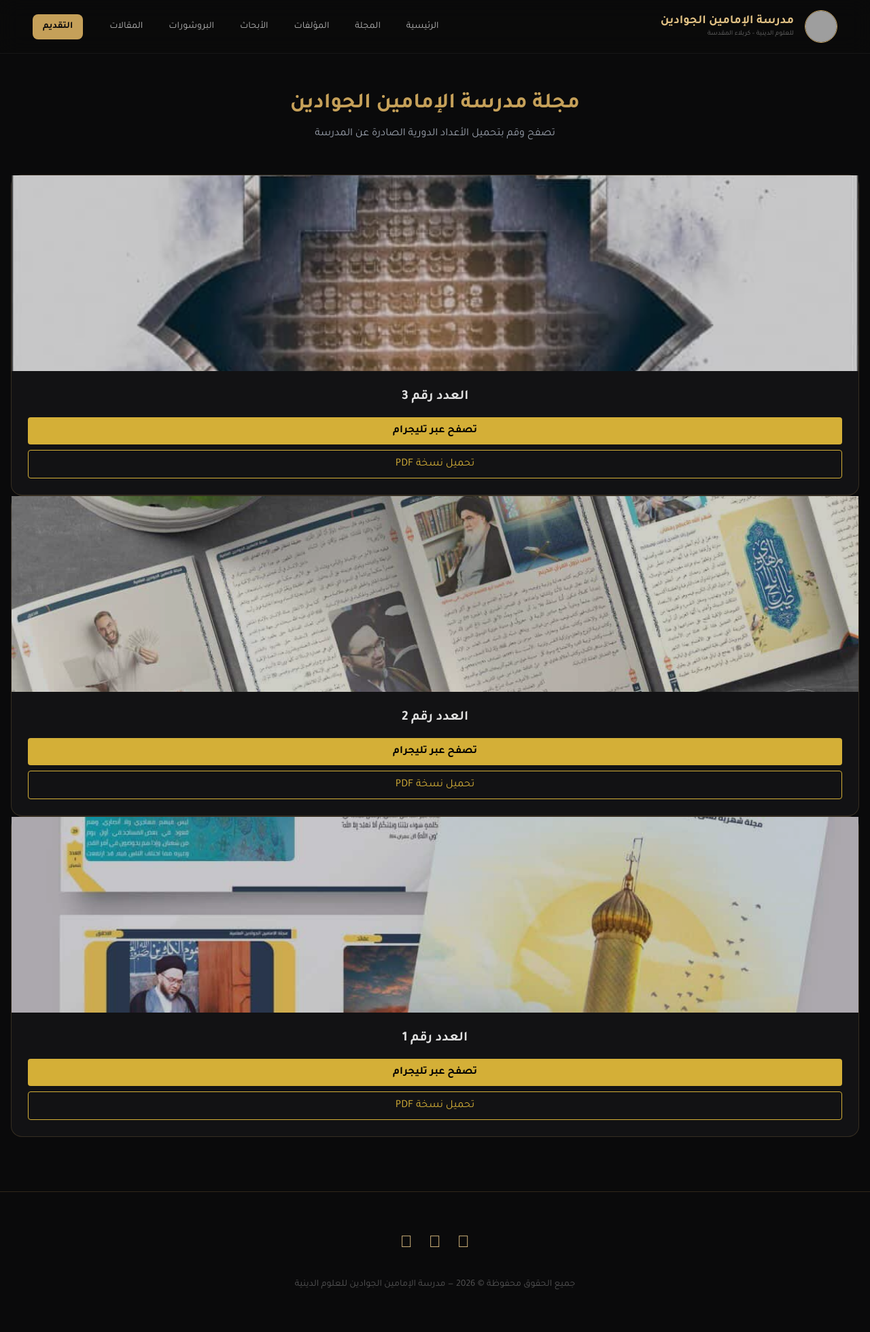
After one commit to salanasa/my-website, a Flask app: page /magazine in a window 1280 px wide. The commit adds this page. Shown: the whole page at 68% size. Run offline with Flask 3, Linux system fonts and the light colour scheme; some libraries are stand-ins or nearby versions; some web fonts are replaced; grey boxes are pictures that could not be loaded.

Commit message:
Save before adding sections

```diff
--- a/app.py
+++ b/app.py
@@ -6,5 +6,30 @@ app = Flask(__name__)
 def home():
     return render_template('index.html')
 
+@app.route('/magazine')
+def magazine():
+    return render_template('magazine.html')
+
+@app.route('/books')
+def books():
+    return render_template('books.html')
+
+@app.route('/research')
+def research():
+    return render_template('research.html')
+
+@app.route('/brochures')
+def brochures():
+    return render_template('brochures.html')
+
+@app.route('/articles')
+def articles():
+    return render_template('articles.html')
+
+# Optional: catch-all or error handler if templates are missing
+@app.errorhandler(404)
+def page_not_found(e):
+    return "الصفحة غير موجودة", 404
+
 if __name__ == '__main__':
     app.run(debug=True)
--- /dev/null
+++ b/templates/layout.html
@@ -0,0 +1,84 @@
+<!DOCTYPE html>
+<html lang="ar" dir="rtl">
+<head>
+    <meta charset="UTF-8">
+    <meta name="viewport" content="width=device-width, initial-scale=1.0">
+    <meta name="description" content="مدرسة الإمامين الجوادين للعلوم الدينية - كربلاء المقدسة">
+    <title>{% block title %}مدرسة الإمامين الجوادين{% endblock %}</title>
+
+    <!-- Font Awesome & Tailwind -->
+    <link rel="stylesheet" href="https://cdnjs.cloudflare.com/ajax/libs/font-awesome/6.5.1/css/all.min.css?v=1.1">
+    <link href="https://fonts.googleapis.com/css2?family=Amiri:wght@400;700&family=Tajawal:wght@400;500;700&display=swap" rel="stylesheet">
+    <script src="https://cdn.tailwindcss.com"></script>
+
+    <style>
+        @font-face {
+            font-family: 'Al-Jazeera-Arabic';
+            src: url('/static/fonts/al-jazeera.ttf') format('truetype');
+            font-display: swap;
+        }
+        *, *::before, *::after { font-family: 'Al-Jazeera-Arabic', 'Tajawal', sans-serif !important; box-sizing: border-box; }
+        [class^="fa-"], [class*=" fa-"] { font-family: 'Font Awesome 6 Free' !important; font-weight: 900 !important; }
+
+        :root {
+            --gold: #c5a059; --gold-light: #e2c285; --gold-dark: #8e7037;
+            --dark: #0a0a0b; --dark2: #121214; --white: #FFFFFF;
+            --transition: all 0.35s cubic-bezier(0.4, 0, 0.2, 1);
+        }
+
+        body { background: var(--dark); color: #e0e0e0; line-height: 1.7; overflow-x: hidden; }
+        .golden-title { text-align: center; margin-top: 50px; margin-bottom: 40px; font-size: 32px; color: var(--gold); font-weight: 700; }
+        .luxury-card { background: var(--dark2); border: 1px solid rgba(197, 160, 89, 0.2); border-radius: 16px; transition: var(--transition); }
+        .luxury-card:hover { transform: translateY(-5px); border-color: var(--gold); box-shadow: 0 10px 30px rgba(197, 160, 89, 0.15); }
+
+        header { background: rgba(10, 10, 11, 0.9); backdrop-filter: blur(15px); position: sticky; top: 0; z-index: 1000; border-bottom: 1px solid rgba(255,255,255,0.05); padding: 15px 48px; }
+        .nav-link { color: rgba(255,255,255,0.7); text-decoration: none; padding: 8px 15px; font-size: 14px; transition: var(--transition); }
+        .nav-link:hover { color: var(--gold-light); }
+        .nav-btn { background: var(--gold); color: var(--dark) !important; border-radius: 8px; font-weight: 600; }
+
+        footer { background: var(--dark); border-top: 1px solid rgba(197, 160, 89, 0.2); padding: 60px 48px; margin-top: 80px; }
+        @media (max-width: 900px) { header { padding: 15px 20px; } .nav-links { display: none; } }
+    </style>
+    {% block extra_css %}{% endblock %}
+</head>
+<body>
+
+<header>
+    <div class="container mx-auto flex justify-between items-center">
+        <a href="{{ url_for('home') }}" class="flex items-center gap-4 text-decoration-none">
+            <img src="https://i.ibb.co/8v1WMCg/logo-png.jpg" alt="Logo" class="w-12 h-12 rounded-full border border-[#c5a059]">
+            <div>
+                <h1 class="text-[#e2c285] text-lg font-bold leading-tight">مدرسة الإمامين الجوادين</h1>
+                <p class="text-white/40 text-[10px]">للعلوم الدينية – كربلاء المقدسة</p>
+            </div>
+        </a>
+        <nav class="nav-links flex items-center gap-2">
+            <a href="{{ url_for('home') }}" class="nav-link">الرئيسية</a>
+            <a href="{{ url_for('magazine') }}" class="nav-link">المجلة</a>
+            <a href="{{ url_for('books') }}" class="nav-link">المؤلفات</a>
+            <a href="{{ url_for('research') }}" class="nav-link">الأبحاث</a>
+            <a href="{{ url_for('brochures') }}" class="nav-link">البروشورات</a>
+            <a href="{{ url_for('articles') }}" class="nav-link">المقالات</a>
+            <a href="https://forms.gle/SYbrxcbR3HbPfRxv7" target="_blank" class="nav-link nav-btn mr-4">التقديم</a>
+        </nav>
+    </div>
+</header>
+
+<main>
+    {% block content %}{% endblock %}
+</main>
+
+<footer>
+    <div class="container mx-auto text-center">
+        <div class="flex justify-center gap-6 mb-8 text-2xl text-[#e2c285]">
+            <a href="https://t.me/aljawadin313"><i class="fa-brands fa-telegram"></i></a>
+            <a href="https://www.facebook.com/aljawadin313"><i class="fa-brands fa-facebook"></i></a>
+            <a href="https://www.instagram.com/aljawadin313"><i class="fa-brands fa-instagram"></i></a>
+        </div>
+        <p class="text-white/30 text-sm">جميع الحقوق محفوظة &copy; 2026 — مدرسة الإمامين الجوادين للعلوم الدينية</p>
+    </div>
+</footer>
+
+{% block scripts %}{% endblock %}
+</body>
+</html>
--- /dev/null
+++ b/templates/magazine.html
@@ -0,0 +1,29 @@
+{% extends "layout.html" %}
+
+{% block title %}مجلة المدرسة - مدرسة الإمامين الجوادين{% endblock %}
+
+{% block content %}
+<div class="container mx-auto px-4">
+    <h1 class="golden-title">مجلة مدرسة الإمامين الجوادين</h1>
+    <p class="text-center text-gray-400 -mt-8 mb-12">تصفح وقم بتحميل الأعداد الدورية الصادرة عن المدرسة</p>
+
+    <div class="card-grid">
+        <!-- Example Magazine Item -->
+        {% for i in range(3, 0, -1) %}
+        <div class="luxury-card">
+            <div class="relative group">
+                <img src="/static/gallery/mag{{i}}.jpg" class="w-full h-72 object-cover opacity-80 group-hover:opacity-100 transition" alt="العدد {{i}}">
+                <div class="absolute inset-0 bg-black/40 flex items-center justify-center opacity-0 group-hover:opacity-100 transition">
+                    <span class="text-[#D4AF37] border border-[#D4AF37] px-4 py-2">عرض الغلاف</span>
+                </div>
+            </div>
+            <div class="p-6 text-center">
+                <h3 class="text-xl font-bold mb-4">العدد رقم {{i}}</h3>
+                <a href="#" class="inline-block w-full bg-[#D4AF37] text-black font-bold py-2 rounded hover:bg-[#b8962d] transition mb-2">تصفح عبر تليجرام</a>
+                <button class="inline-block w-full border border-[#D4AF37] text-[#D4AF37] py-2 rounded hover:bg-[#D4AF37]/10 transition">تحميل نسخة PDF</button>
+            </div>
+        </div>
+        {% endfor %}
+    </div>
+</div>
+{% endblock %}
```
Also changed, not shown: apply_seo.py (added, +41 -0 lines), templates/articles.html (added, +22 -0 lines), templates/books.html (added, +21 -0 lines), templates/brochures.html (added, +22 -0 lines), templates/index.html (+62 -1 lines), templates/research.html (added, +22 -0 lines).
